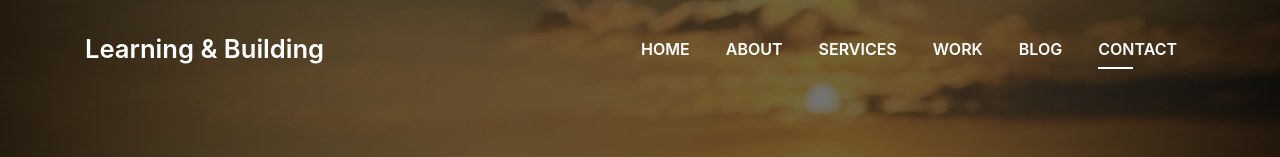
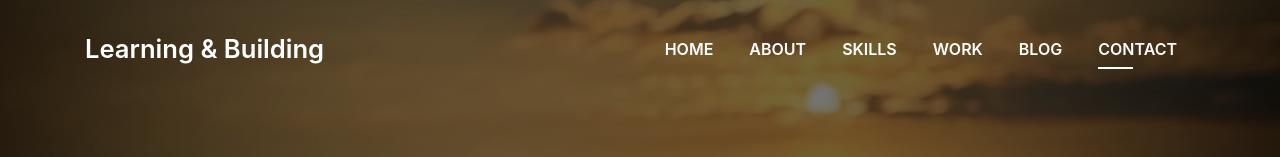
Before and after one commit to princekumar0912/my_portfolio, a plain HTML site: page index.html in a window 1280 px wide. Shown: the top 157 px of the page. Drawn offline with Linux system fonts and the light colour scheme; files whose address does not match are found by name; a web font is replaced by a local one.

Commit message:
nav change services change to skills

```diff
--- a/index.html
+++ b/index.html
@@ -58,7 +58,7 @@
             <a class="nav-link js-scroll" href="#about">About</a>
           </li>
           <li class="nav-item">
-            <a class="nav-link js-scroll" href="#service">Services</a>
+            <a class="nav-link js-scroll" href="#service">Skills</a>
           </li>
           <li class="nav-item">
             <a class="nav-link js-scroll" href="#work">Work</a>
@@ -85,7 +85,6 @@
           <h1 class="intro-title mb-4">I am Prince</h1>
           <p class="intro-subtitle"><span class="text-slider-items">Web Developer,Web Designer,Full Stack
               Developer,Graphic Designer</span><strong class="text-slider"></strong></p>
-
         </div>
       </div>
     </div>
```
